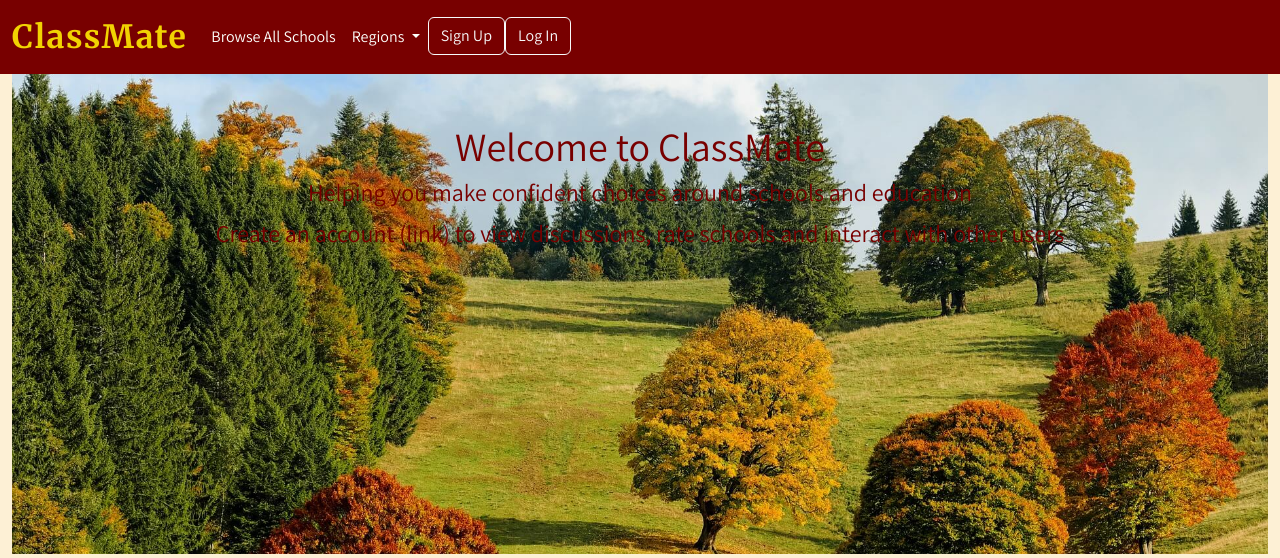
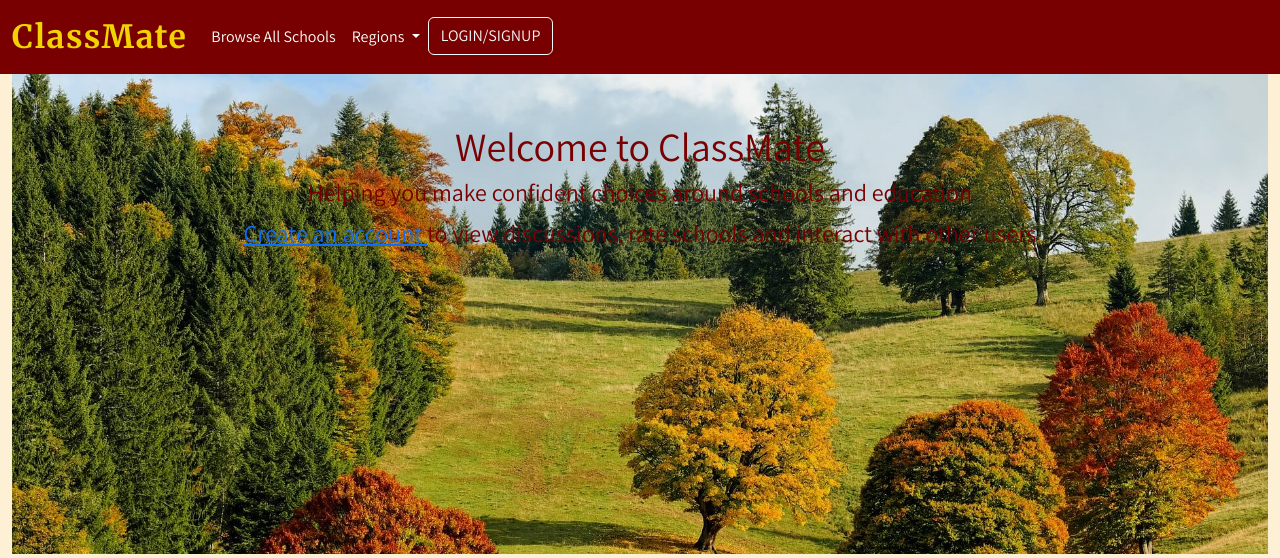
Before and after one commit to georgiagrayland/P4-ClassMate, a Django app: page / in a window 1280 px wide. Shown: the top 558 px of the page. Run offline with Django 3.2, Linux system fonts and the light colour scheme; some libraries are stand-ins or nearby versions.

Commit message:
add appropriate signup/login links to homepage

```diff
--- a/templates/base.html
+++ b/templates/base.html
@@ -51,11 +51,8 @@
                     </div>
                   {% else %}
                     <div class="navbar-right">
-                    <a class="btn btn-outline-light nav-item" href="{% url 'account_signup' %}">Sign Up</a>
+                    <a class="btn btn-outline-light nav-item" href="{% url 'account_login' %}">LOGIN/SIGNUP</a>
                     </div>
-                    <div class="navbar-right">
-                      <a class="btn btn-outline-light nav-item" href="{% url 'account_login' %}">Log In</a>
-                      </div>
                     {% endif %}
                 </div>
               </div>
--- a/templates/index.html
+++ b/templates/index.html
@@ -8,7 +8,7 @@
         <div class="pt-5 welcome-message text-center">
         <h1 class="welcome">Welcome to ClassMate</h1>
         <h2 class="welcome-text">Helping you make confident choices around schools and education</h2>
-        <p class="welcome-text">Create an account (link) to view discussions, rate schools and interact with other users</p>
+        <p class="welcome-text"><a href="{% url 'account_signup' %}">Create an account </a>to view discussions, rate schools and interact with other users</p>
         </div>
     </div>
 </div>
```
